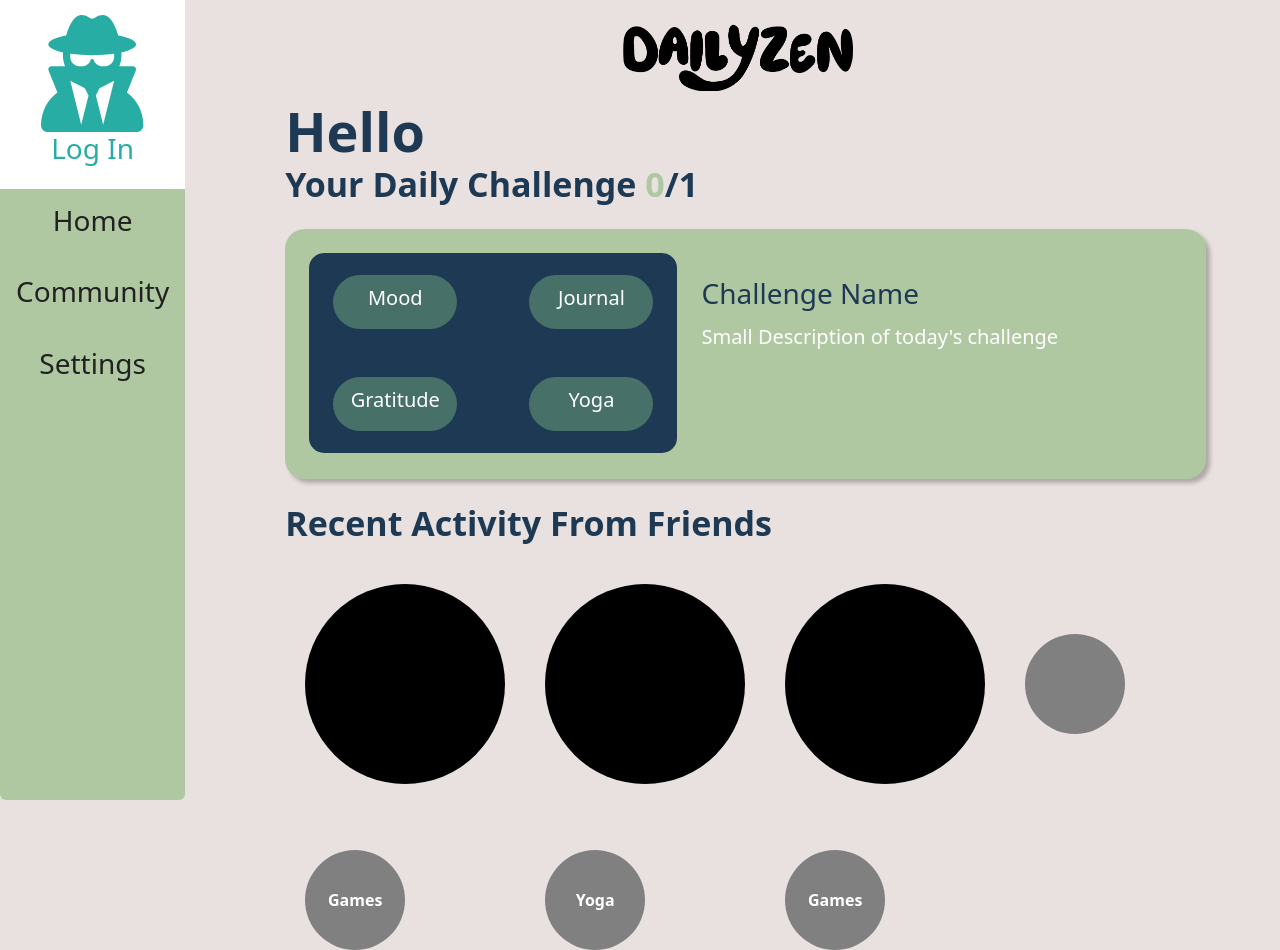
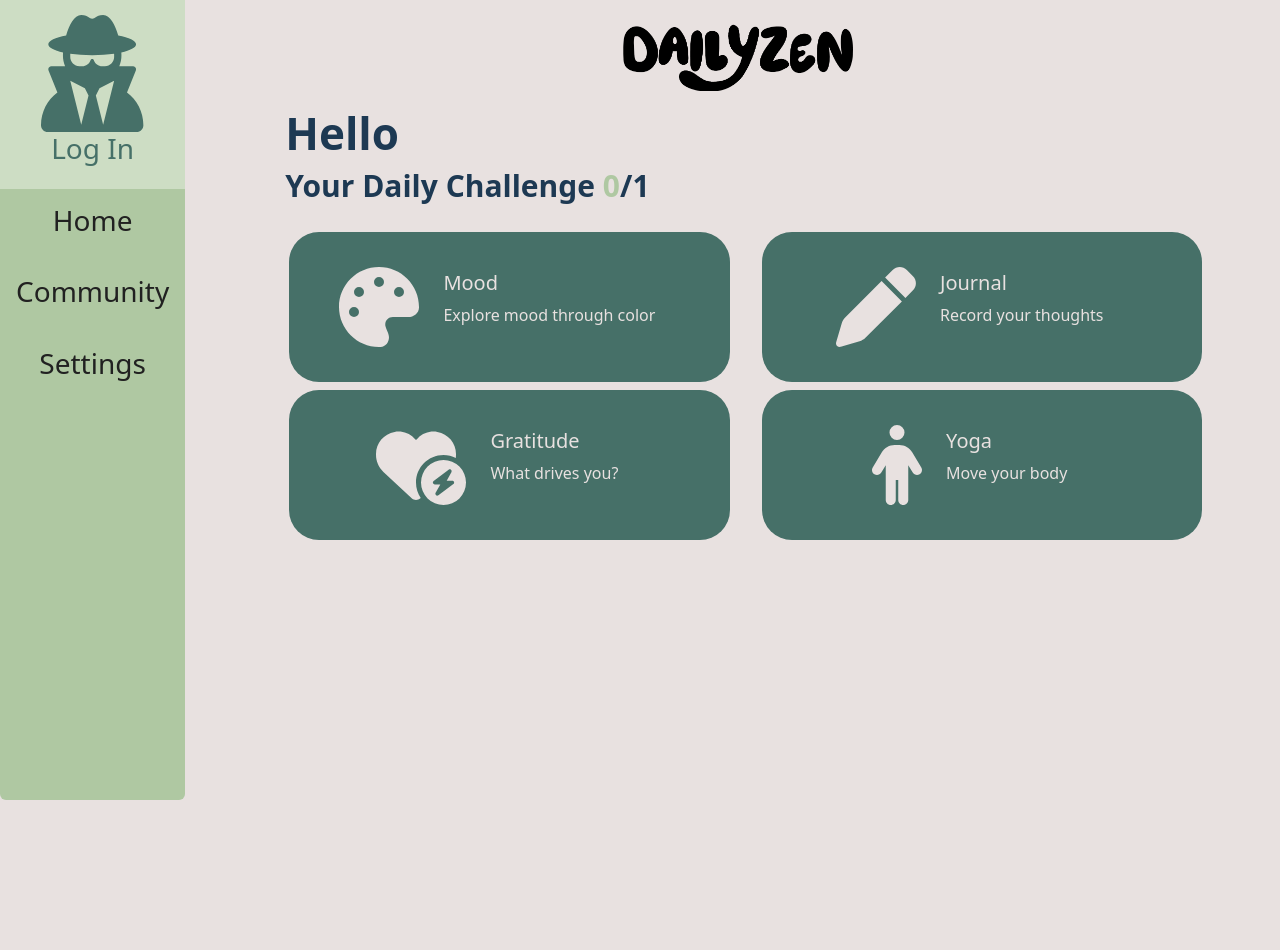
Before and after one commit to abrickhouse/HCI-Daily-Zen-App, a React (Create React App) app: page / in a window 1280 px wide. After the commit the page ends 800 px from the top, so only its background shows below. Built offline with nearby package versions, Linux system fonts and the light colour scheme.

Commit message:
home edits, home to profile

```diff
--- a/src/App.css
+++ b/src/App.css
@@ -3,15 +3,15 @@
 }
 
 body {
-    background-color: #E8E1E0;
+ background-color: #e8e1e0;
 }
 
 .text {
-    color: #1D3953;
+ color: #1d3953;
 }
 
 .white-text {
-    color: white;
+ color: #e8e1e0;
  font-size: 20px;
 }
 
@@ -21,17 +21,21 @@ body {
 
 .save {
  background-color: #467068;
-    color: white;
+ color: #e8e1e0;
 }
 
 #name {
-    color: #AFC8A2;
+ color: #afc8a2;
+ word-wrap: break-word;
+}
+#profname {
+ color: #1d3953;
  word-wrap: break-word;
 }
 
 .add-friend-btn {
  background-color: #467068; /* Gray background */
- color: white; /* White text */
+ color: #e8e1e0; /* White text */
  border: none; /* No border */
  padding: 10px 20px; /* Adds space for an oval shape */
  font-size: 1rem; /* Adjust font size */
@@ -54,7 +58,6 @@ body {
  box-shadow: 0 2px 4px rgba(0, 0, 0, 0.1); /* Lighter shadow on click */
 }
 
-
 .nav-link {
  color: rgb(33, 33, 33);
  text-decoration: none;
@@ -65,8 +68,8 @@ body {
 }
 
 .nav-link:hover {
- color: rgb(40, 173, 164);
- background-color: #fff;
+ color: #467068;
+ background-color: #cdddc4;
  transition: color 0.5s ease;
  transition: background-color 0.65s ease;
 }
@@ -81,16 +84,15 @@ body {
  transition: background-color 0.65s ease;
 }
 .nav-btn:hover {
- color: rgb(40, 173, 164);
- background-color: rgb(222, 252, 242);
+ color: #467068;
  transition: color 0.5s ease;
- transition: background-color 0.65s ease;
+ background-color: #afc8a2;
 }
 
 .sidebar {
  height: 100vh;
  top: 0px;
- background-color: #AFC8A2;
+ background-color: #afc8a2;
  width: 20%;
  min-width: fit-content;
  position: sticky;
@@ -105,7 +107,7 @@ body {
 }
 
 .log-out-btn {
-    color:#ffffff;
+ color: #ffffff;
  background-color: #467068;
  border-radius: 40%;
  font-weight: 700;
@@ -122,8 +124,8 @@ body {
  border-radius: 16px;
  cursor: pointer;
  border: none;
- background-color:#9a3838;
- color: white;
+ background-color: #1d3953;
+ color: #e8e1e0;
 }
 
 .btnx-d {
@@ -137,13 +139,13 @@ body {
 
 .mainheader {
  margin: auto;
- font-size: 54px;
+ font-size: 44px;
  font-weight: bold;
 }
 
 .partheader {
  margin: auto;
- font-size: 34px;
+ font-size: 30px;
  font-weight: bold;
 }
 
@@ -169,7 +171,7 @@ body {
 }
 
 .delete-btn {
-    color: #9a3838;
+ background-color: #6a2525;
  width: 200px;
 }
 
@@ -187,7 +189,7 @@ body {
 }
 .modal-content {
  position: relative;
- background-color: white;
+ background-color: #e8e1e0;
  padding: 20px;
  border-radius: 8px;
  box-shadow: 0 4px 8px rgba(0, 0, 0, 0.3);
@@ -200,7 +202,7 @@ body {
 }
 .del-screen {
  background-color: #000000;
- color: #fff;
+ color: #e8e1e0;
  height: 100vh;
  width: 100%;
  text-align: center;
@@ -209,10 +211,14 @@ body {
  width: 95%;
 }
 .nav-header {
- background-color: #fff;
+ background-color: #e8e1e0;
  width: 100vw;
  justify-content: center;
  z-index: 900;
+}
+.bg-whitex {
+ background-color: #cdddc4;
+ color: #467068;
 }
 .app-logo {
  max-width: 230px;
@@ -220,7 +226,7 @@ body {
 }
 .remove-link-style {
  text-decoration: none;
- --bs-list-group-border-color: white;
+ --bs-list-group-border-color: #e8e1e0;
  z-index: 10;
 }
 
@@ -281,3 +287,7 @@ body {
  border-radius: 15px;
  background-color: rgb(161, 243, 216);
 }
+
+.zIcon {
+ z-index: -1;
+}
--- a/src/screens/Home.css
+++ b/src/screens/Home.css
@@ -9,7 +9,7 @@
  width: 100%;
  box-shadow: 4px 4px 4px rgba(0, 0, 0, 0.25);
  border-radius: 20px;
- background-color: #AFC8A2;
+ background-color: #afc8a2;
  height: 250px;
 }
 
@@ -32,7 +32,7 @@
 #challengeDescription {
  margin-left: 20px;
  font-size: 20px;
- color: white;
+ color: #e8e1e0;
  text-align: left, top;
 }
 
@@ -63,7 +63,7 @@
  width: 40%;
  float: left;
  border-radius: 15px;
- background-color: #1D3953;
+ background-color: #1d3953;
  height: 80%;
 }
 
@@ -80,15 +80,18 @@
 }
 
 .circle-text {
- color: white;
+ color: #e8e1e0;
  font-size: 16px;
  font-weight: bold;
 }
 .maybeGame {
- border-radius: 100px;
+ border-radius: 30px;
  background-color: #467068;
+ color: #e8e1e0;
+ height: 150px;
+ padding: 30px;
 }
 
 .challenge-text {
-    color: white;
+ color: #e8e1e0;
 }
--- a/src/screens/Home.js
+++ b/src/screens/Home.js
@@ -3,13 +3,18 @@ import Nav from "../Nav";
 import { useParams } from "react-router-dom";
 import { Link } from "react-router-dom";
 import Header from "../Header";
-import ColorMood from "./interactions/ColorMood";
-import Yoga from "./interactions/Yoga";
-import Gratitude from "./interactions/Gratitude";
-import Journal from "./interactions/Journal";
+import { useFriends } from "./FriendsRequest"; // Import useFriends
+import { faFire } from "@fortawesome/free-solid-svg-icons";
+import { faCircleUser } from "@fortawesome/free-solid-svg-icons";
+import { FontAwesomeIcon } from "@fortawesome/react-fontawesome";
+import { faPen } from "@fortawesome/free-solid-svg-icons"; // journal
+import { faHeartCircleBolt } from "@fortawesome/free-solid-svg-icons"; // gratitude
+import { faPalette } from "@fortawesome/free-solid-svg-icons"; // color
+import { faPerson } from "@fortawesome/free-solid-svg-icons"; // yoga
 
 function Home() {
  const { name } = useParams();
+ const { friends } = useFriends(); // Access posts and friends
 
  return (
   <div className="wd-flex-row-container">
@@ -19,76 +24,99 @@ function Home() {
    <div className="content">
     <Header name={name} />
     <div className="mx-2 px-3 wide">
-     <h2 className="mainheader text">
+     <h4 className="mainheader text my-2">
       Hello <span id="name">{name}</span>
-     </h2>
-     <h4 className="partheader text">
-      Your Daily Challenge <span style={{ color: "#AFC8A2" }}> 0</span>/1{" "}
      </h4>
+     <h5 className="partheader text">
+      Your Daily Challenge <span style={{ color: "#afc8a2" }}> 0</span>/1{" "}
+     </h5>
 
-     <div id="challengeDiv" className="my-4">
-      <div className="challengeBox d-flex align-items-center justify-content-around m-4">
+     <div className="my-4">
+      <div className="">
        <div class="row">
         <div class="col">
          <Link to={`/daily-challenge/color/${name}`}>
-          {" "}
-          <div className="d-flex maybeGame align-items-center justify-content-center m-4">
-           <p className="pt-2 challenge-text white-text">Mood</p>
+          <div className="d-flex maybeGame align-items-center justify-content-center m-1">
+           <FontAwesomeIcon icon={faPalette} size="5x" />
+           <div className="px-4">
+            <h5>Mood</h5>
+            <p>Explore mood through color</p>
+           </div>
           </div>
          </Link>
         </div>
         <div class="col">
          <Link to={`/daily-challenge/journal/${name}`}>
-          {" "}
-          <div className="d-flex maybeGame align-items-center justify-content-center m-4">
-           <p className="pt-2 challenge-text white-text">Journal</p>
+          <div className="d-flex maybeGame align-items-center justify-content-center m-1">
+           <FontAwesomeIcon icon={faPen} size="5x" />
+           <div className="px-4">
+            <h5>Journal</h5>
+            <p>Record your thoughts</p>
+           </div>
           </div>
          </Link>
         </div>
         <div class="w-100"></div>
         <div class="col">
-         {" "}
          <Link to={`/daily-challenge/gratitude/${name}`}>
-          {" "}
-          <div className="d-flex maybeGame align-items-end  justify-content-center m-4">
-           <p className="pt-2 challenge-text white-text">Gratitude</p>
+          <div className="d-flex maybeGame align-items-center  justify-content-center m-1">
+           <FontAwesomeIcon icon={faHeartCircleBolt} size="5x" />
+           <div className="px-4">
+            <h5>Gratitude</h5>
+            <p>What drives you?</p>
+           </div>
           </div>
          </Link>
         </div>
         <div class="col">
-         {" "}
          <Link to={`/daily-challenge/yoga/${name}`}>
-          {" "}
-          <div className="d-flex maybeGame align-items-center justify-content-center m-4">
-           <p className="pt-2 challenge-text white-text">Yoga</p>
+          <div className="d-flex maybeGame align-items-center justify-content-center m-1">
+           <FontAwesomeIcon icon={faPerson} size="5x" />
+           <div className="px-4">
+            <h5>Yoga</h5>
+            <p>Move your body</p>
+           </div>
           </div>
          </Link>
         </div>
        </div>
       </div>
-      <h3 className="pt-5 p-1 text">Challenge Name</h3>
-      <p id="challengeDescription"> Small Description of today's challenge</p>
      </div>
 
-     <h3 className="partheader text"> Recent Activity From Friends</h3>
-     <div className="circle-container">
-      <div className="circle black-circle">
-       <div className="overlay grey-circle">
-        <span className="circle-text">Games</span>
+     {name && (
+      <div>
+       <h5 className="partheader text py-2"> Recent Activity From Friends</h5>
+       <div className="row">
+        {friends.map((fr) => (
+         <Link
+          className="col align-content-center"
+          to={`/Profile/${name}/${fr.name}`}
+         >
+          <div className="pt-5 pb-4">
+           <span className="fa-layers fa-fw">
+            <FontAwesomeIcon
+             icon={faCircleUser}
+             size="5x"
+             className="zIcon"
+             style={{ color: "#000" }}
+            />
+            {fr.streak && (
+             <FontAwesomeIcon
+              icon={faFire}
+              size="2x"
+              style={{ color: "#973544" }}
+              transform="right-28 down-11"
+              className="zIcon"
+             />
+            )}
+           </span>
+          </div>
+          <div className="px-2">{fr.username}</div>
+         </Link>
+        ))}
        </div>
       </div>
-      <div className="circle black-circle">
-       <div className="overlay grey-circle">
-        <span className="circle-text">Yoga</span>
-       </div>
-      </div>
-      <div className="circle black-circle">
-       <div className="overlay grey-circle">
-        <span className="circle-text">Games</span>
-       </div>
-      </div>
-      <div className="circle grey-circle"></div>
-     </div>
+     )}
     </div>
    </div>
   </div>
--- a/src/screens/Settings.js
+++ b/src/screens/Settings.js
@@ -20,7 +20,7 @@ function Settings() {
      <h2 className="mainheader text">Settings</h2>
      {name ? (
       <div className="">
-       <ul class="py-4 wide">
+       <ul class="py-4 wide text">
         <Link className="remove-link-style" to={`/change-email/${name}`}>
          <li class="list-group-item py-3 d-flex justify-content-between">
           <h4>Change email</h4>
@@ -63,11 +63,11 @@ function Settings() {
         </Link>
        </ul>
        <Link to={`/home`}>
-        <button class="btn btn-light px-4 m-2 log-out-btn">Log out</button>
+        <button class="btn btn-secondary px-4 m-2 log-out-btn">Log out</button>
        </Link>
        <br />
        <button
-        class="btn btn-light px-4 m-2 btnx"
+        class="btn btn-secondary px-4 m-2 btnx"
         onClick={() => setIsModalOpen(true)}
        >
         Delete account
```
Also changed, not shown: src/Nav.js (+8 -8 lines), src/screens/Community.css (+10 -6 lines), src/screens/Community.js (+6 -6 lines), src/screens/FriendsRequest.js (+26 -11 lines), src/screens/Profile.js (+5 -4 lines). Lines whose indentation alone changed are shown as unchanged.
